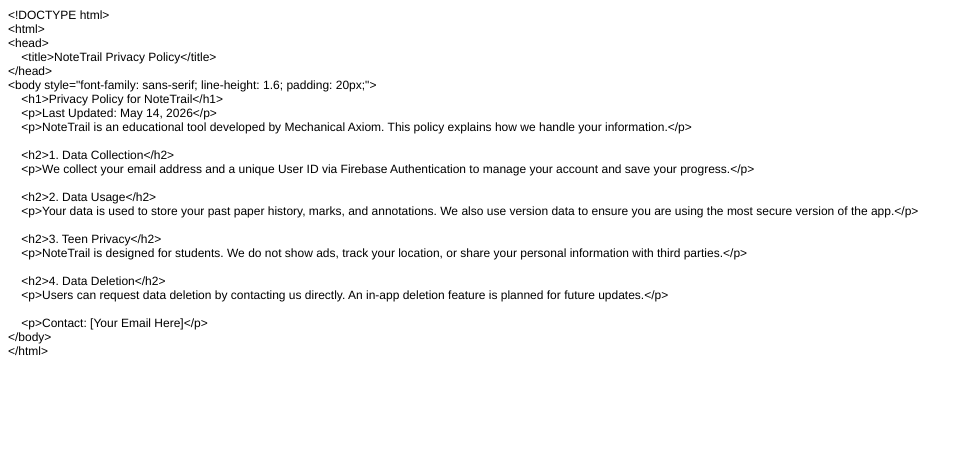
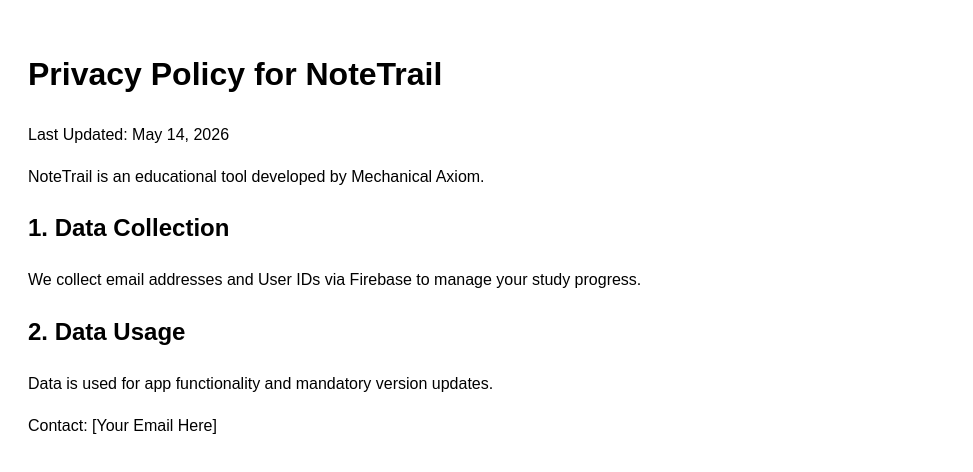
Before and after one commit to Hackeeeeee/Notetrail-legal, a plain HTML site: page index.html in a window 1280 px wide. Shown: the whole page, without its empty margins (0-973 px from the left). Drawn offline with Linux system fonts and the light colour scheme.

Commit message:
Revise index.html for privacy policy updates
Updated the HTML structure and content for the privacy policy page.

```diff
--- a/index.html
+++ b/index.html
@@ -1,41 +1,17 @@
-<!DOCTYPE html PUBLIC "-//W3C//DTD HTML 4.01//EN" "http://www.w3.org/TR/html4/strict.dtd">
-<html>
+<!DOCTYPE html>
+<html lang="en">
 <head>
-  <meta http-equiv="Content-Type" content="text/html; charset=utf-8">
-  <meta http-equiv="Content-Style-Type" content="text/css">
-  <title></title>
-  <meta name="Generator" content="Cocoa HTML Writer">
-  <meta name="CocoaVersion" content="2685.5">
-  <style type="text/css">
-    p.p1 {margin: 0.0px 0.0px 0.0px 0.0px; font: 12.0px Helvetica}
-    p.p2 {margin: 0.0px 0.0px 0.0px 0.0px; font: 12.0px Helvetica; min-height: 14.0px}
-  </style>
+    <meta charset="UTF-8">
+    <title>NoteTrail Privacy Policy</title>
 </head>
-<body>
-<p class="p1">&lt;!DOCTYPE html&gt;</p>
-<p class="p1">&lt;html&gt;</p>
-<p class="p1">&lt;head&gt;</p>
-<p class="p1"><span class="Apple-converted-space">    </span>&lt;title&gt;NoteTrail Privacy Policy&lt;/title&gt;</p>
-<p class="p1">&lt;/head&gt;</p>
-<p class="p1">&lt;body style="font-family: sans-serif; line-height: 1.6; padding: 20px;"&gt;</p>
-<p class="p1"><span class="Apple-converted-space">    </span>&lt;h1&gt;Privacy Policy for NoteTrail&lt;/h1&gt;</p>
-<p class="p1"><span class="Apple-converted-space">    </span>&lt;p&gt;Last Updated: May 14, 2026&lt;/p&gt;</p>
-<p class="p1"><span class="Apple-converted-space">    </span>&lt;p&gt;NoteTrail is an educational tool developed by Mechanical Axiom. This policy explains how we handle your information.&lt;/p&gt;</p>
-<p class="p2"><br></p>
-<p class="p1"><span class="Apple-converted-space">    </span>&lt;h2&gt;1. Data Collection&lt;/h2&gt;</p>
-<p class="p1"><span class="Apple-converted-space">    </span>&lt;p&gt;We collect your email address and a unique User ID via Firebase Authentication to manage your account and save your progress.&lt;/p&gt;</p>
-<p class="p2"><br></p>
-<p class="p1"><span class="Apple-converted-space">    </span>&lt;h2&gt;2. Data Usage&lt;/h2&gt;</p>
-<p class="p1"><span class="Apple-converted-space">    </span>&lt;p&gt;Your data is used to store your past paper history, marks, and annotations. We also use version data to ensure you are using the most secure version of the app.&lt;/p&gt;</p>
-<p class="p2"><br></p>
-<p class="p1"><span class="Apple-converted-space">    </span>&lt;h2&gt;3. Teen Privacy&lt;/h2&gt;</p>
-<p class="p1"><span class="Apple-converted-space">    </span>&lt;p&gt;NoteTrail is designed for students. We do not show ads, track your location, or share your personal information with third parties.&lt;/p&gt;</p>
-<p class="p2"><br></p>
-<p class="p1"><span class="Apple-converted-space">    </span>&lt;h2&gt;4. Data Deletion&lt;/h2&gt;</p>
-<p class="p1"><span class="Apple-converted-space">    </span>&lt;p&gt;Users can request data deletion by contacting us directly. An in-app deletion feature is planned for future updates.&lt;/p&gt;</p>
-<p class="p2"><br></p>
-<p class="p1"><span class="Apple-converted-space">    </span>&lt;p&gt;Contact: [Your Email Here]&lt;/p&gt;</p>
-<p class="p1">&lt;/body&gt;</p>
-<p class="p1">&lt;/html&gt;</p>
+<body style="font-family: sans-serif; line-height: 1.6; padding: 20px;">
+    <h1>Privacy Policy for NoteTrail</h1>
+    <p>Last Updated: May 14, 2026</p>
+    <p>NoteTrail is an educational tool developed by Mechanical Axiom.</p>
+    <h2>1. Data Collection</h2>
+    <p>We collect email addresses and User IDs via Firebase to manage your study progress.</p>
+    <h2>2. Data Usage</h2>
+    <p>Data is used for app functionality and mandatory version updates.</p>
+    <p>Contact: [Your Email Here]</p>
 </body>
 </html>
```
